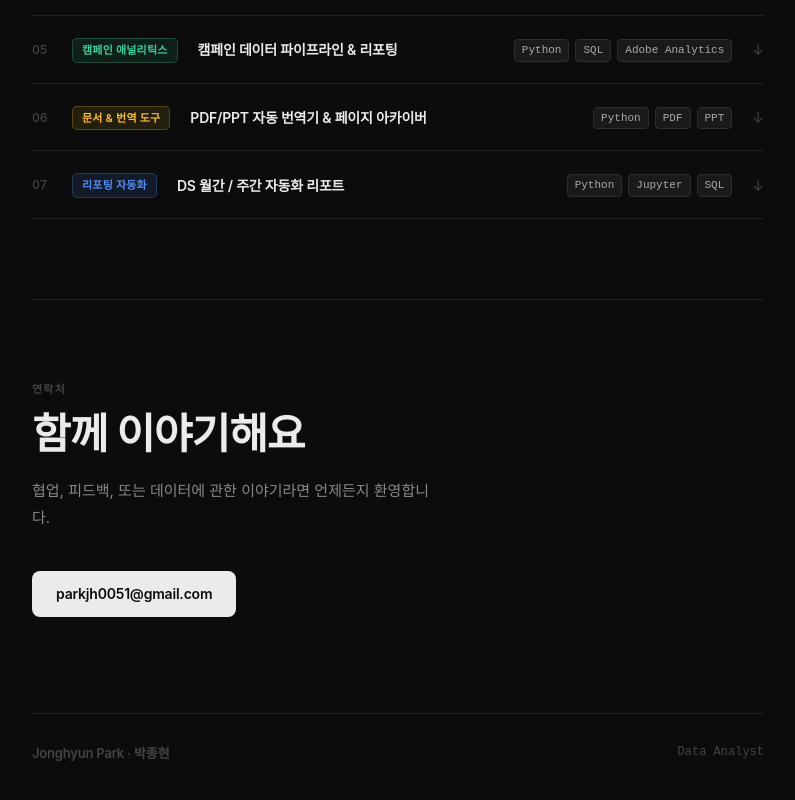
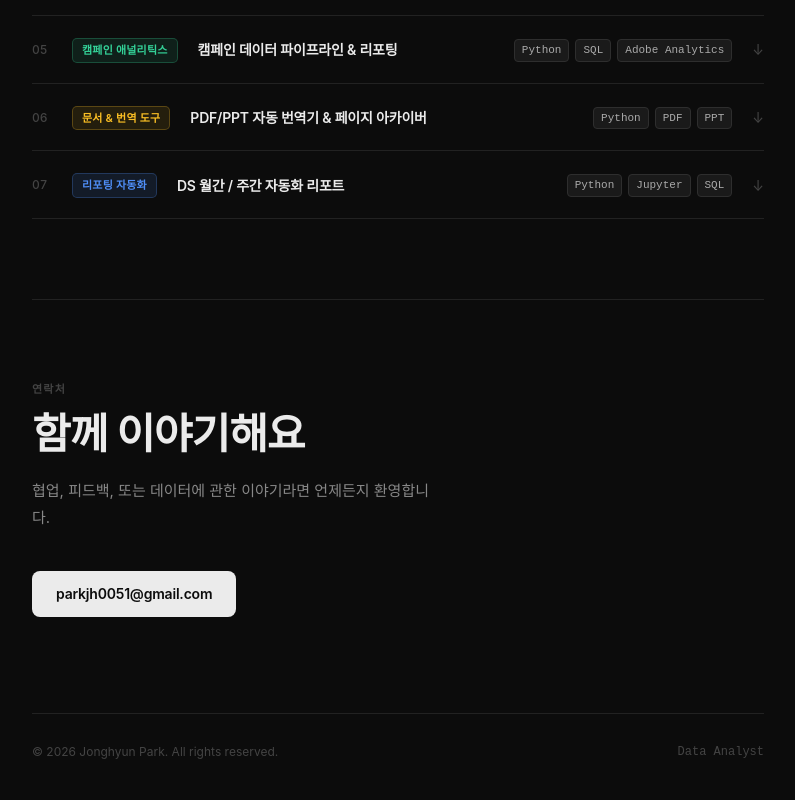
Before and after one commit to jjonghyunn/PTFLO, a Next.js app: page / in a window 1280 px wide. Shown: the part 2366-3166 px from the top of the page, without its empty margins (242-1037 px from the left). Built offline with nearby package versions, Linux system fonts and the light colour scheme; a web font is replaced by a local one.

Commit message:
Add copyright to footer

```diff
--- a/components/Contact.tsx
+++ b/components/Contact.tsx
@@ -42,8 +42,8 @@ export default function Contact({ lang }: Props) {
         display: "flex", justifyContent: "space-between",
         alignItems: "center", flexWrap: "wrap", gap: "8px",
       }}>
-        <span style={{ fontSize: "13px", fontWeight: 600, color: "var(--dim)", letterSpacing: "-0.2px" }}>
-          Jonghyun Park · 박종현
+        <span style={{ fontSize: "12px", color: "var(--dim)" }}>
+          © 2026 Jonghyun Park. All rights reserved.
         </span>
         <span style={{ fontSize: "12px", color: "var(--dim)", fontFamily: "monospace" }}>
           Data Analyst
```
